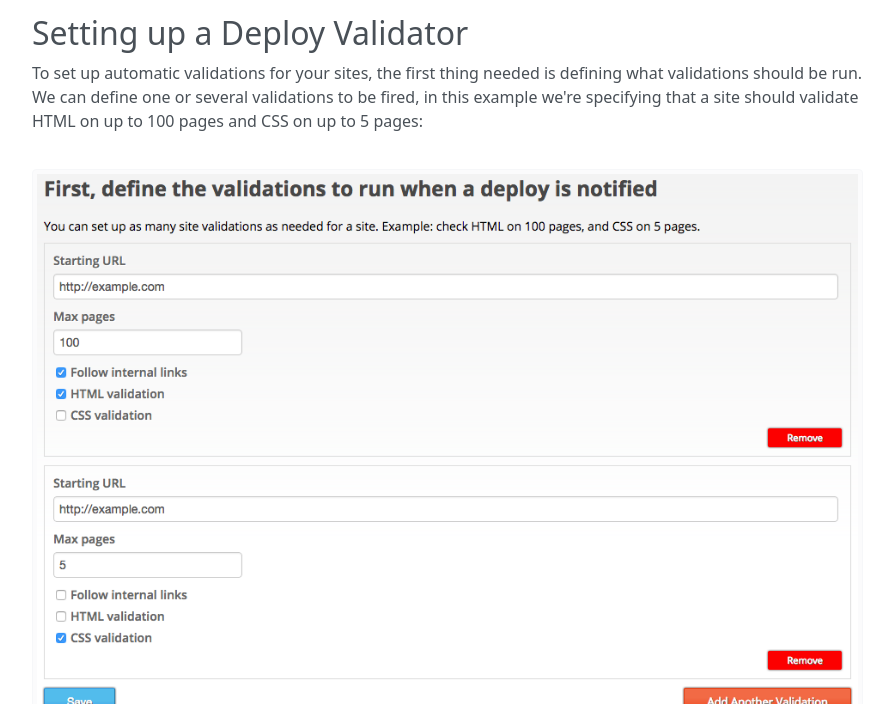
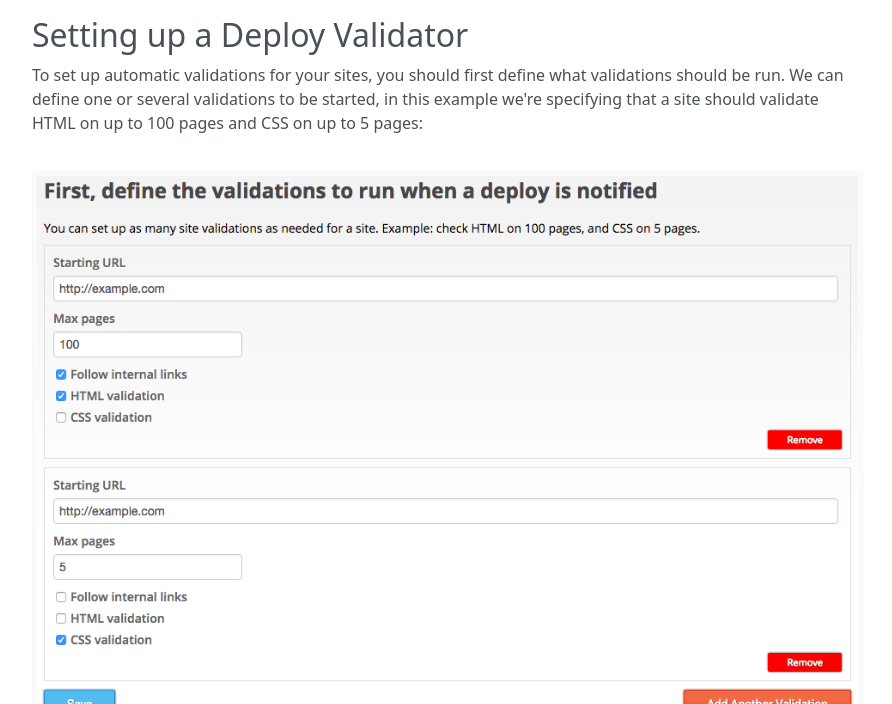
Before and after one commit to sitevalidator/docs.sitevalidator.com, an MkDocs documentation site: the page built from docs/continuous-validation.md, in a window 1280 px wide and 1400 px high, cut to the strip 696-1400 px from the top of the window. Shown: the whole strip, without its empty margins (335-1227 px from the left). Built offline with MkDocs 1.6.1, drawn with Linux system fonts in a browser that asks for light colours; nearby versions of some CDN libraries; old or Windows-style settings are respelled for this version of MkDocs; some of the changed text lies outside the part shown.

Commit message:
minor copy edits

````diff
--- a/docs/continuous-validation.md
+++ b/docs/continuous-validation.md
@@ -6,7 +6,7 @@ Continous Validation lets you run automatic validations on your sites when a new
 
 ## Setting up a Deploy Validator
 
-To set up automatic validations for your sites, the first thing needed is defining what validations should be run. We can define one or several validations to be fired, in this example we're specifying that a site should validate HTML on up to 100 pages and CSS on up to 5 pages:
+To set up automatic validations for your sites, you should first define what validations should be run. We can define one or several validations to be started, in this example we're specifying that a site should validate HTML on up to 100 pages and CSS on up to 5 pages:
 
 ![New deploy validator form](img/new-deploy-validator-form.png)
 
@@ -20,7 +20,7 @@ On the following examples, we'll suppose the deploy validator you defined has th
 https://app.sitevalidator.com/u/abcde/d/12345
 ```
 
-### Example: curl
+## Example: curl
 
 [curl](http://curl.haxx.se/) is a command-line tool, present in most systems, that you can use to make a quick check from your terminal:
 
@@ -28,13 +28,13 @@ https://app.sitevalidator.com/u/abcde/d/12345
 $ curl -X POST -d '' https://app.sitevalidator.com/u/abcde/d/12345
 ```
 
-### Example: Netlify
+## Example: Netlify
 
 [Netlify](https://www.netlify.com/) is a hosting platform for static websites, and offers the simplest integration possible. You just need to paste your deploy validator URL into the Notifications section of your site, like this:
 
 ![Netlify integration](img/netlify-integration.png)
 
-### Example: Heroku
+## Example: Heroku
 
 If your site is on Heroku, you can use the [free HTTP post hook add-on](https://devcenter.heroku.com/articles/deploy-hooks#http-post-hook), like this:
 
@@ -43,7 +43,7 @@ $ heroku addons:add deployhooks:http \
   --url https://app.sitevalidator.com/u/abcde/d/12345
 ```
 
-### Example: Cloud 66
+## Example: Cloud 66
 
 If your site is on Cloud 66, you can use their [free deploy hooks](http://help.cloud66.com/deployment/deploy-hooks) to define your hooks per environment on a file named .cloud66/deploy_hooks.yml, like this:
 
@@ -55,7 +55,7 @@ staging:
       run_on: single_server
 ```
 
-### Other platforms
+## Other platforms
 
 If your hosting platform is not listed here, feel free to [contact us](support@sitevalidator.com) and we'll help you with the integration.
 
--- a/docs/css/custom.css
+++ b/docs/css/custom.css
@@ -38,4 +38,4 @@ table {
     table tr th :last-child, table tr td :last-child {
       margin-bottom: 0; }
 
-h2 { margin-top: 12px; }
+h2 { margin-top: 14px; }
````
Also changed, not shown: docs/site-wide-validation.md (+4 -4 lines), docs/validating-your-local-server.md (+5 -6 lines).
